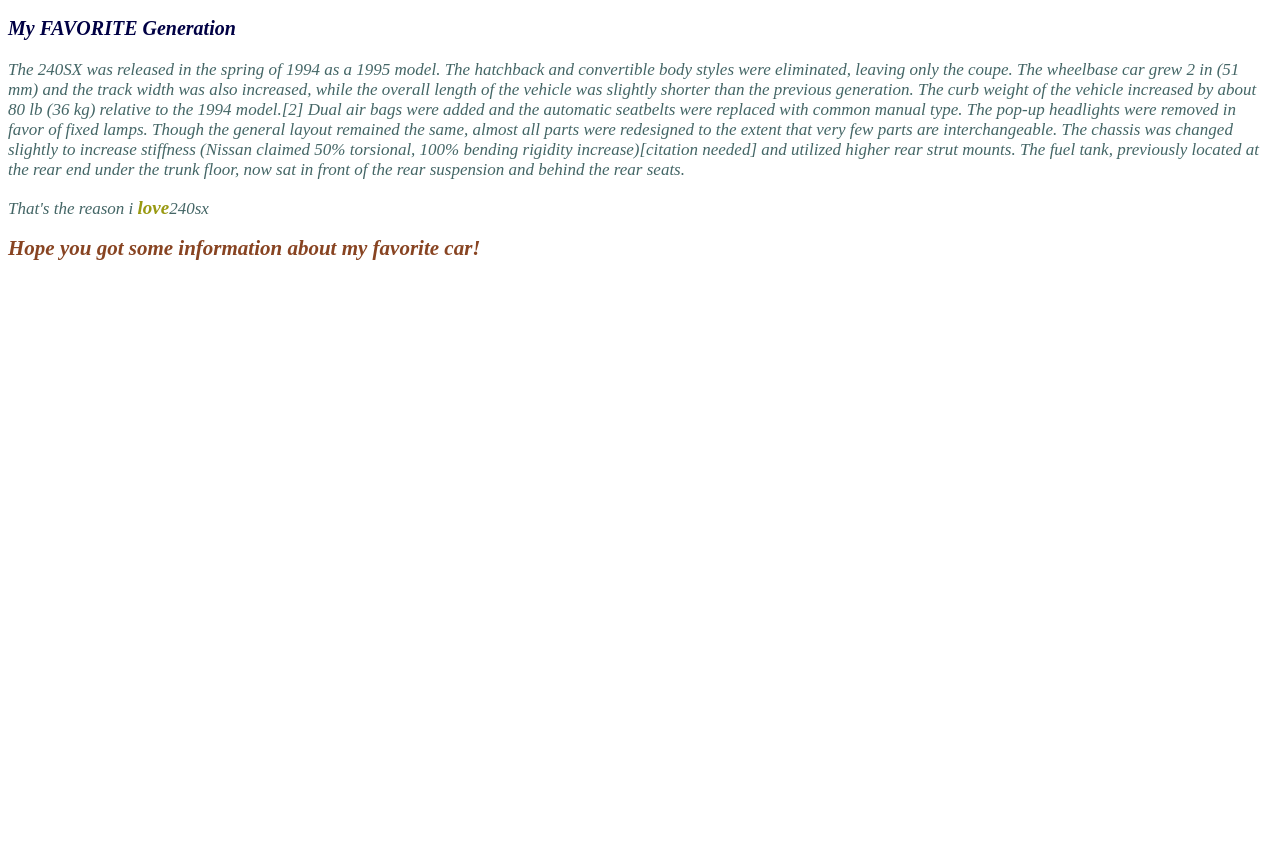
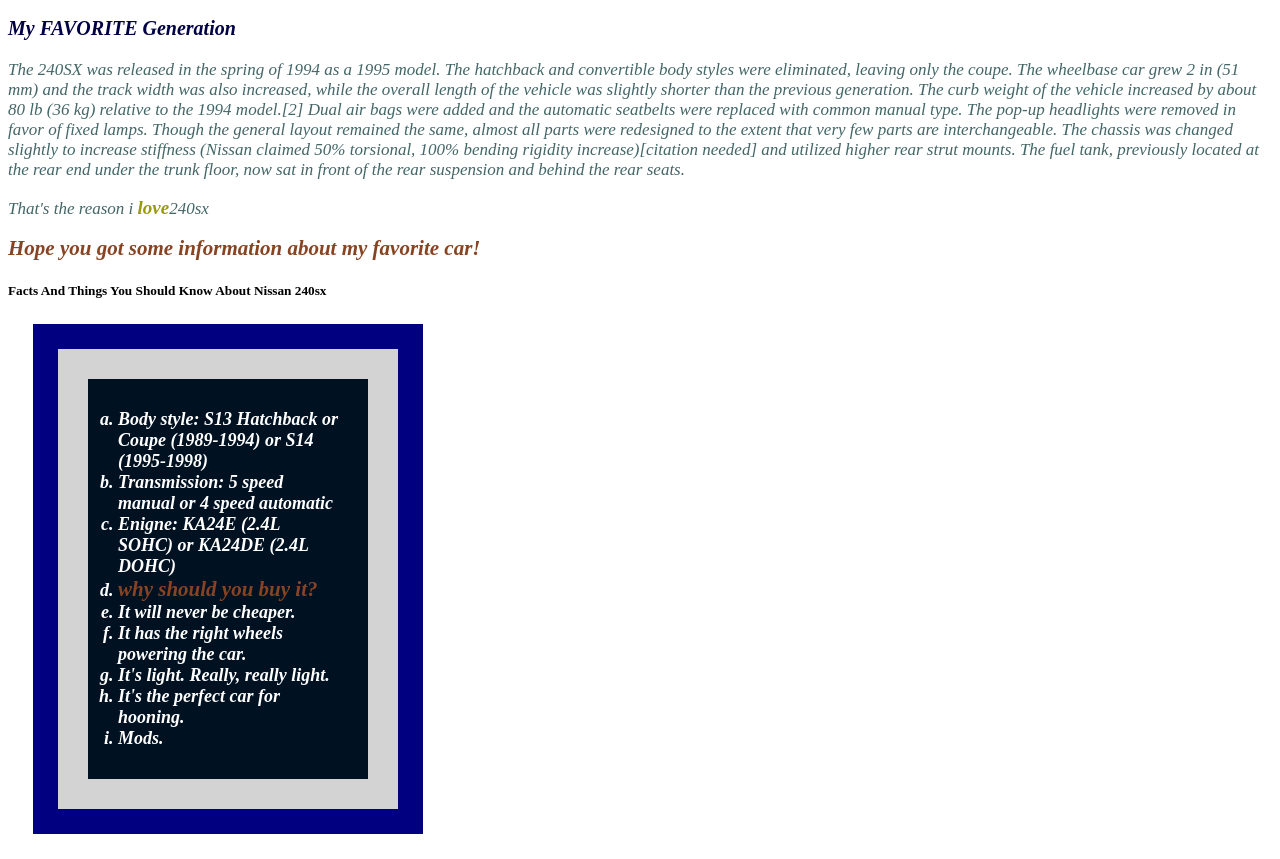
Before and after one commit to happyfam/happyfam.github.io, a plain HTML site: page suupra.html in a window 1280 px wide. Shown: the part 1286-2145 px from the top of the page. Before the commit the page ends 1564 px from the top, so only its background shows below. Drawn offline with Linux system fonts and the light colour scheme.

Commit message:
gole zendegimim

```diff
--- a/suupra.html
+++ b/suupra.html
@@ -54,5 +54,19 @@ The pop-up headlights were removed in favor of fixed lamps. Though the general l
 The fuel tank, previously located at the rear end under the trunk floor, now sat in front of the rear suspension and behind the rear seats.</p>
 <p>That's the reason i <strong>love</strong>240sx</p>
 <P><em>Hope you got some information about my favorite car!</em></p>
+<h5>Facts And Things You Should Know About Nissan 240sx</h5>
+<div>
+	<ol>
+		<li>Body style: S13 Hatchback or Coupe (1989-1994) or S14 (1995-1998)</li>
+		<li>Transmission: 5 speed manual or 4 speed automatic</li>
+		<li>Enigne: KA24E (2.4L SOHC) or KA24DE (2.4L DOHC)</li>
+		<li><em>why should you buy it?</em></li>
+		<li>It will never be cheaper.</li>
+		<li>It has the right wheels powering the car.</li>
+		<li>It's light. Really, really light.</li>
+		<li>It's the perfect car for hooning.</li>
+		<li>Mods.</li>
+	</ol>
+</div>
 </body>
 </html>
```
Also changed, not shown: about.html/about.html (+6 -12 lines), faq/faq.html (+5 -3 lines).
